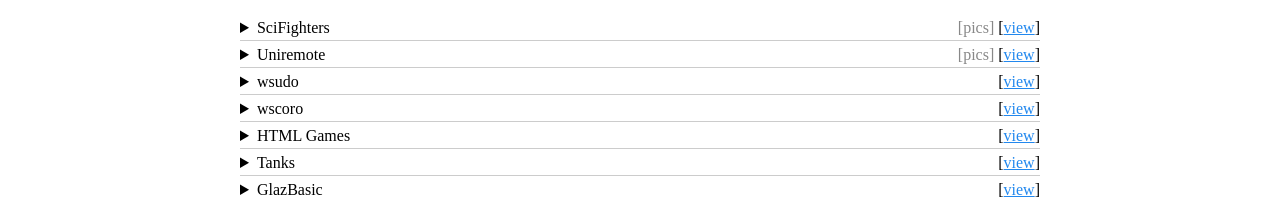
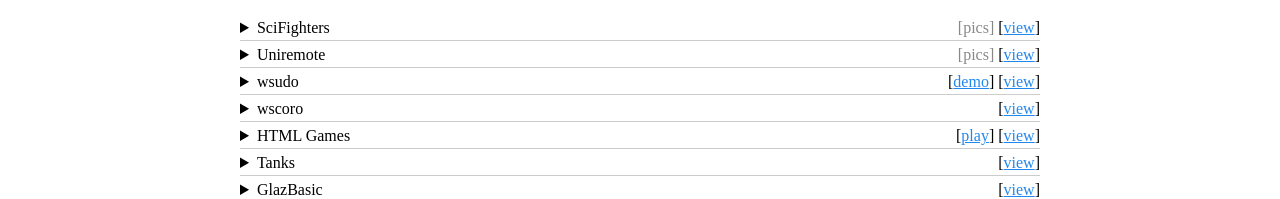
Before and after one commit to parkovski/parkovski.github.io, a SvelteKit app: page /projects in a window 1280 px wide. Shown: the part 165-364 px from the top of the page. Built offline with nearby package versions, Linux system fonts and the light colour scheme.

Commit message:
add project links section

```diff
--- a/package.json
+++ b/package.json
@@ -12,7 +12,7 @@
 		"test:unit": "vitest",
 		"lint": "prettier --plugin-search-dir . --check . && eslint .",
 		"format": "prettier --plugin-search-dir . --write .",
-		"publish": "vite build && node ./gh-pages.js"
+		"sitepub": "vite build && node ./gh-pages.js"
 	},
 	"devDependencies": {
 		"@playwright/test": "^1.28.1",
--- a/src/routes/projects/+page.svelte
+++ b/src/routes/projects/+page.svelte
@@ -117,6 +117,11 @@
             {#if proj.images}
               <span style="color: var(--color-text-2)">[pics] </span>
             {/if}
+            {#if proj.links}
+              {#each proj.links as link}
+                [<a href="{link.url}" target="_blank" rel="noreferrer">{link.text}</a>]{' '}
+              {/each}
+            {/if}
             [<a href="{proj.url}" target="_blank" rel="noreferrer">view</a>]
           </span>
           <span class="name">{proj.name}</span>
--- a/src/routes/projects/+page.ts
+++ b/src/routes/projects/+page.ts
@@ -1,9 +1,15 @@
+interface Link {
+  text: string;
+  url: string;
+}
+
 interface ProjectInfo {
   name: string;
   url: string;
   description: string;
   tags: string[];
   images?: string[];
+  links?: Link[];
 }
 
 const projects: ProjectInfo[] = [
@@ -31,6 +37,12 @@ const projects: ProjectInfo[] = [
     url: 'https://github.com/parkovski/wsudo',
     description: 'Proof of concept sudo for Windows',
     tags: ['Windows', 'C++'],
+    links: [
+      {
+        text: 'demo',
+        url: 'https://raw.githubusercontent.com/parkovski/wsudo/assets/demo.mp4',
+      }
+    ]
   },
   {
     name: 'wscoro',
@@ -43,6 +55,12 @@ const projects: ProjectInfo[] = [
     url: 'https://github.com/parkovski/htmlgames',
     description: 'Games contained in a single HTML file',
     tags: ['Game', 'Web', 'Javascript'],
+    links: [
+      {
+        text: 'play',
+        url: 'https://www.parkovski.com/htmlgames',
+      }
+    ]
   },
   {
     name: 'Tanks',
```
